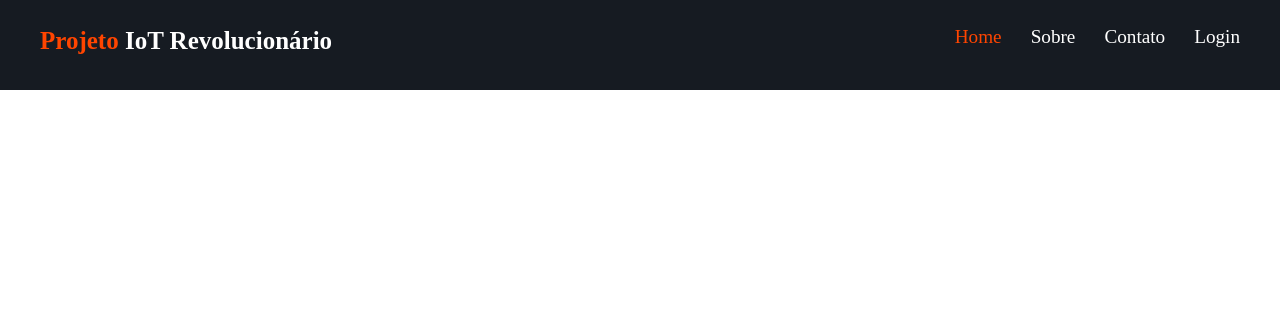
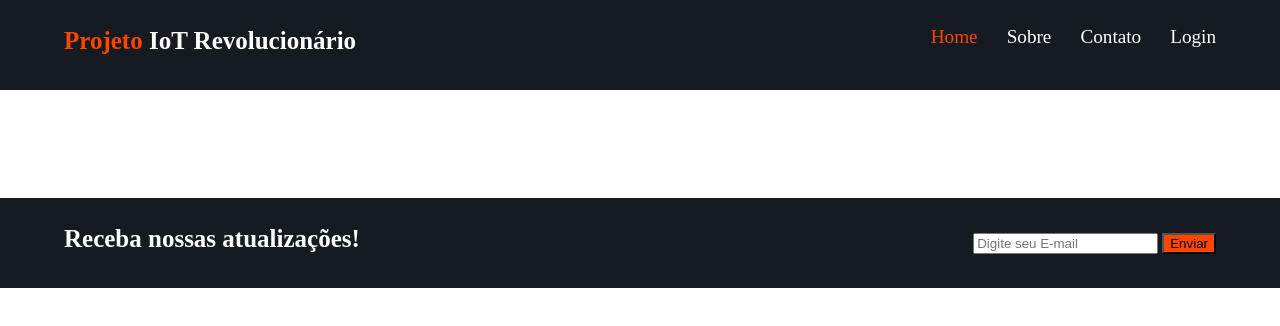
Before and after one commit to jpandradesouza/aula02HTML-CSS, a plain HTML site: page index.html in a window 1280 px wide. Drawn offline with Linux system fonts and the light colour scheme.

Commit message:
atualização projeto iot

```diff
--- a/index.html
+++ b/index.html
@@ -8,7 +8,7 @@
     <title>Document</title>
 </head>
 <body>
-    <div class="cabecalho">
+    <div class="header">
         <div class="container">
             <h1> <b id="letras_laranja">Projeto</b> IoT Revolucionário</h1>
                 <nav>
@@ -21,5 +21,16 @@
                 </nav>
         </div>
     </div>
+    <!-- FIM DO HEADER--->
+    <br><br><br><br><br><br>
+    <div class="header">
+        <div class="container">
+            <h1>Receba nossas atualizações!</h1>
+                <div class="container_inp">
+                    <input type="text" placeholder="Digite seu E-mail"> <button>Enviar</button>
+                </div>
+        </div>
+    </div>
+
 </body>
 </html>
--- a/pi.css
+++ b/pi.css
@@ -4,7 +4,7 @@ body {
     border: 0;
 }
 
-.cabecalho {
+.header {
     width: 100%;
     height: 90px;
     background: #161b22;
@@ -12,7 +12,7 @@ body {
 
 .container {
     padding-top: 10px;
-    max-width: 1200px;
+    max-width: 90%;
     height: 100%;
     margin: 0 auto;
     }
@@ -42,3 +42,12 @@ ul li{
     font-size: larger;
     /*margin: 0 100%;*/
 }
+
+.container_inp {
+    float: right;
+    padding-top: 25px;
+}
+
+.container_inp button {
+    background-color: orangered;
+}
```
